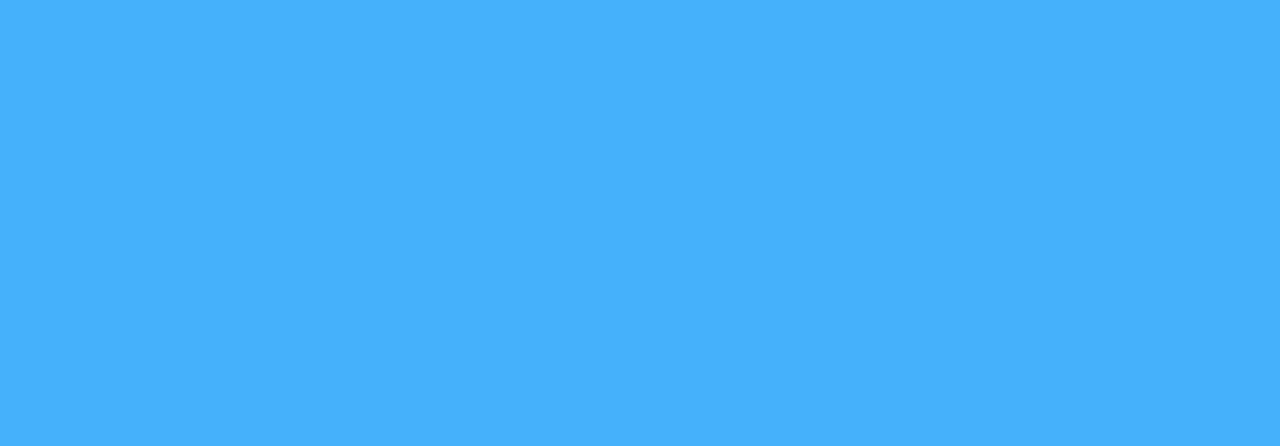
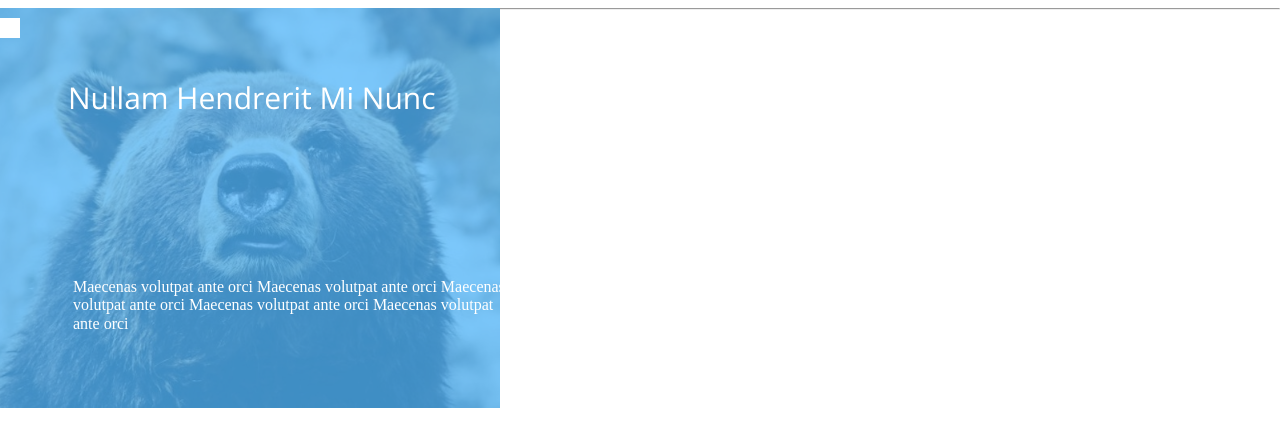
Before and after one commit to michaeljwiebe/Guilded-Rose, a plain HTML site: page index.html in a window 1280 px wide. Drawn offline with nearby package versions, Linux system fonts and the light colour scheme.

```diff
--- a/index.html
+++ b/index.html
@@ -1,12 +1,23 @@
 <!DOCTYPE html>
 <html>
 <head>
+	<link href="https://fonts.googleapis.com/css?family=Open+Sans" rel="stylesheet">
 	<link rel="stylesheet" type="text/css" href="https://cdnjs.cloudflare.com/ajax/libs/normalize/6.0.0/normalize.css">
 	<link rel="stylesheet" type="text/css" href="styles.css">
 	<meta name="viewport" content="width=device-width, initial-scale=1">
 	<title></title>
 </head>
 <body>
-	<script type="text/javascript" src="scripts.js"></script>
+	<div class="bear">
+	<div class="bear-pic absolute"></div>
+		<div class="blue-overlay absolute"></div>
+		<div class="bear-title absolute">
+			Nullam Hendrerit Mi Nunc
+		</div>
+		<hr>
+		<div class="bear-text absolute">Maecenas volutpat ante orci Maecenas volutpat ante orci Maecenas volutpat ante orci Maecenas volutpat ante orci Maecenas volutpat ante orci</div>
+		<div class="btn absolute"></div>
+	</div>
+	<script type="text/javascript" src="scripts.js">Learn More</script>
 </body>
 </html>
--- /dev/null
+++ b/jukebox/styles.css
@@ -0,0 +1,17 @@
+body{
+	background-color: #45b1fb;
+}
+
+.btn{
+	background-size: cover;
+	width: 150px;
+	height: 150px;
+}
+
+.play{
+	background-image: url("");
+}
+
+.stop{
+	background-image: url("");
+}
--- a/styles.css
+++ b/styles.css
@@ -1,3 +1,42 @@
-body{
+*{
+	box-sizing: border-box;
+}
+.absolute{
+	position: absolute;
+}
+
+.blue-overlay{
+	height: 400px;
+	width: 500px;
 	background-color: #45b1fb;
+	opacity: 0.7;
 }
+.bear{
+
+	position: relative;
+
+}
+.bear-pic{
+	background-image: url("exercise12-16/bear.jpg");
+	background-size: cover;
+	height: 400px;
+	width: 575px;
+	left: -75px;
+}
+.bear-title	{
+    font-size: 30px;
+    font-family: "Open Sans", sans-serif;
+    margin: 73px 68px 30px 68px;
+    color: white;
+}
+.bear-text{
+	color: white;
+	width: 450px;
+	top: 200px;
+	margin: 70px 73px;
+}
+.btn{
+	background-color: #fff;
+	color: orange;
+	padding: 10px;
+}
```
Also changed, not shown: jukebox/index.html (added, +17 -0 lines), jukebox/scripts.js (added, +53 -0 lines), exercise12-16/bear.jpg (added), exercise12-16/formatted-bear.png (added), jukebox/img/merengue.jpeg (added), 12 other files.
